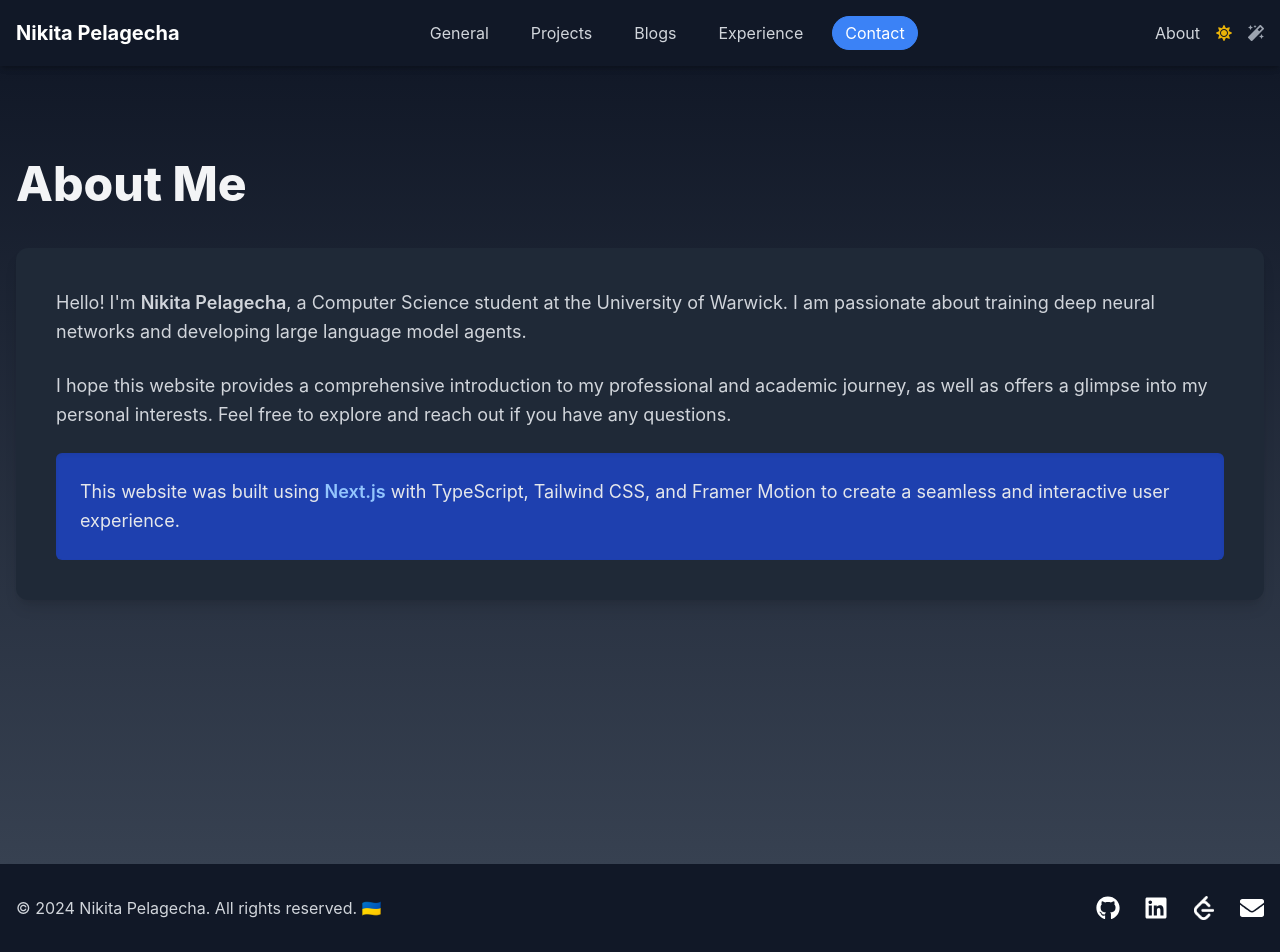
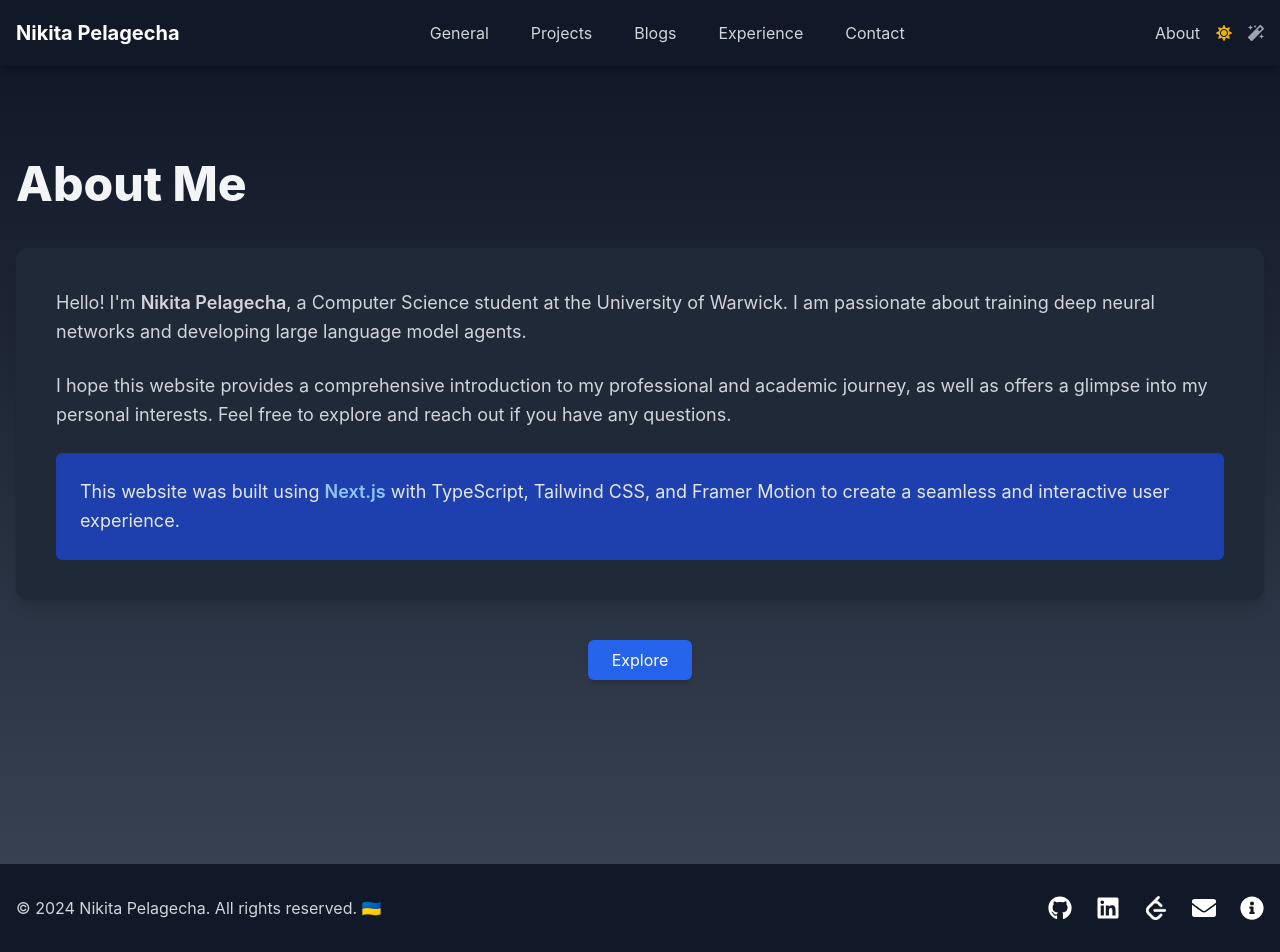
Before and after one commit to pelagecha/website, a Next.js app: page /about in a window 1280 px wide. Built offline with nearby package versions, Linux system fonts and the light colour scheme.

Commit message:
fixed buttons lighting up when shouldn't

```diff
--- a/app/about/page.tsx
+++ b/app/about/page.tsx
@@ -4,6 +4,7 @@ import React from "react";
 import Navbar from "../components/Navbar";
 import { ThemeProvider } from "../context/ThemeContext";
 import { motion } from "framer-motion";
+import Link from "next/link"; // Import Link from next/link
 
 const AboutPage: React.FC = () => {
     return (
@@ -67,6 +68,18 @@ const AboutPage: React.FC = () => {
                             </p>
                         </motion.div>
                     </motion.div>
+                    <motion.div
+                        className="flex justify-center mt-10" // Center the button
+                    >
+                        <Link href="/" passHref>
+                            <motion.button
+                                className="px-6 py-2 bg-blue-600 text-white rounded-md shadow-md hover:bg-blue-700 transition duration-300"
+                                whileHover={{ scale: 1.05 }}
+                            >
+                                Explore
+                            </motion.button>
+                        </Link>
+                    </motion.div>
                 </main>
             </div>
         </ThemeProvider>
--- a/app/components/Footer.tsx
+++ b/app/components/Footer.tsx
@@ -7,10 +7,12 @@ import {
     FaTwitter,
     FaEnvelope,
     FaInstagram,
+    FaInfoCircle,
 } from "react-icons/fa";
 import { useParticles } from "../context/ParticlesContext";
 import { ThemeContext } from "../context/ThemeContext";
 import Image from "next/image";
+import Link from "next/link";
 
 const Footer: React.FC = () => {
     const { particlesEnabled } = useParticles();
@@ -58,6 +60,16 @@ const Footer: React.FC = () => {
                             icon={FaEnvelope}
                             label="Email"
                         />
+                        <Link href="/about">
+                            <FaInfoCircle
+                                size={24}
+                                className={`${
+                                    theme === "dark"
+                                        ? "text-white hover:text-blue-400"
+                                        : "text-gray-800 hover:text-blue-600"
+                                } transition-colors duration-300`}
+                            />
+                        </Link>
                     </div>
                 </div>
             </div>
--- a/app/components/Navbar.tsx
+++ b/app/components/Navbar.tsx
@@ -28,7 +28,8 @@ const Navbar: React.FC = () => {
             setProgress(scrolled);
 
             // Update active section based on scroll position
-            let currentSection = "general";
+            let currentSection =
+                pathname === "/" ? "general" : pathname.substring(1); // Set active section based on pathname
             for (const section of sections) {
                 const element = document.getElementById(section.toLowerCase());
                 if (element) {
@@ -41,10 +42,11 @@ const Navbar: React.FC = () => {
 
             // Check if the user has scrolled to the bottom of the page
             if (
+                pathname === "/" &&
                 window.innerHeight + window.scrollY >=
-                document.body.scrollHeight
+                    document.body.scrollHeight
             ) {
-                currentSection = "contact";
+                currentSection = "contact"; // Only highlight "contact" if on the main page
             }
 
             setActiveSection(currentSection);
@@ -54,7 +56,7 @@ const Navbar: React.FC = () => {
         // Initial call to set progress and active section on load
         handleScroll();
         return () => window.removeEventListener("scroll", handleScroll);
-    }, []);
+    }, [pathname]);
 
     const scrollToSection = (sectionId: string) => {
         if (pathname !== "/") {
```
